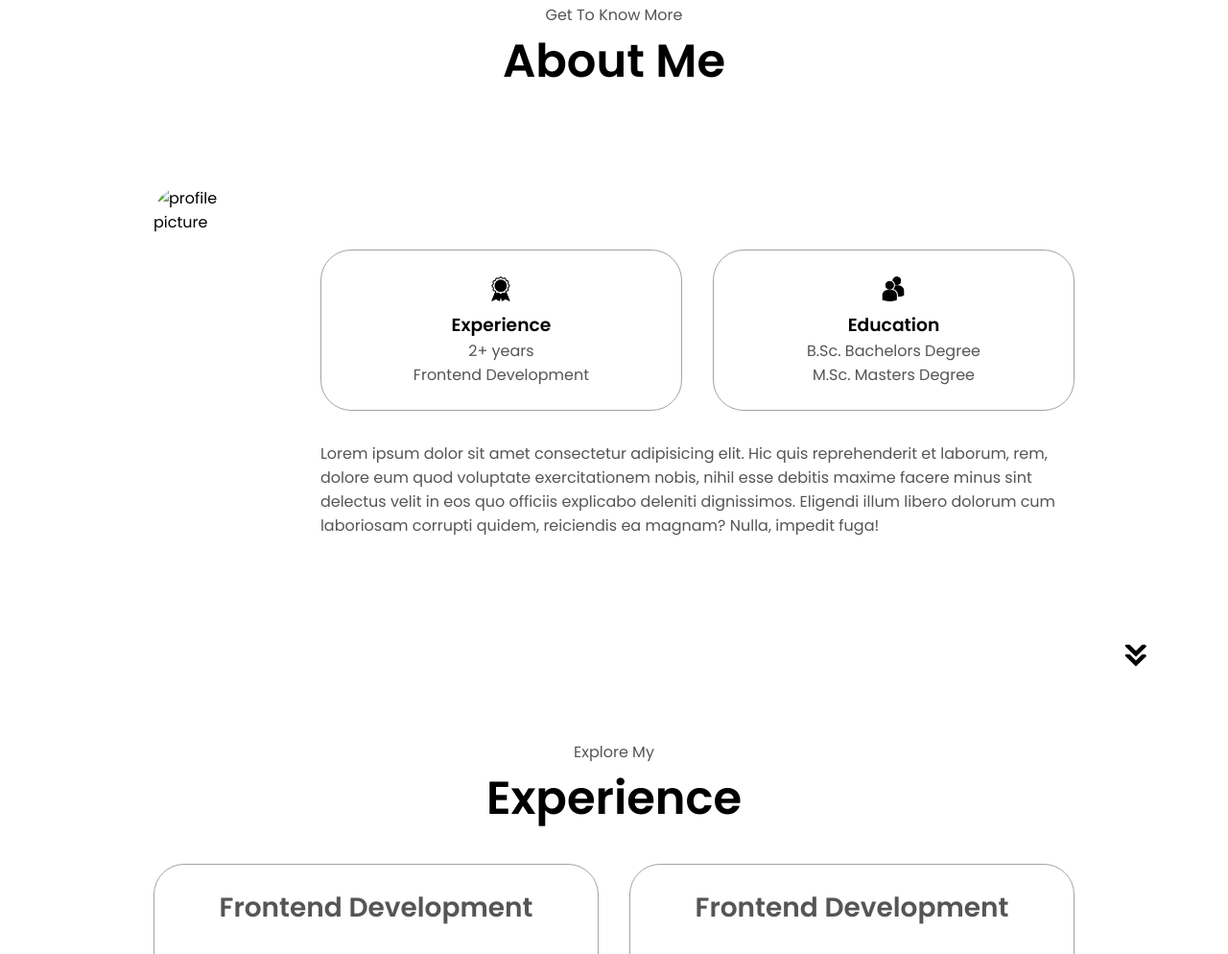
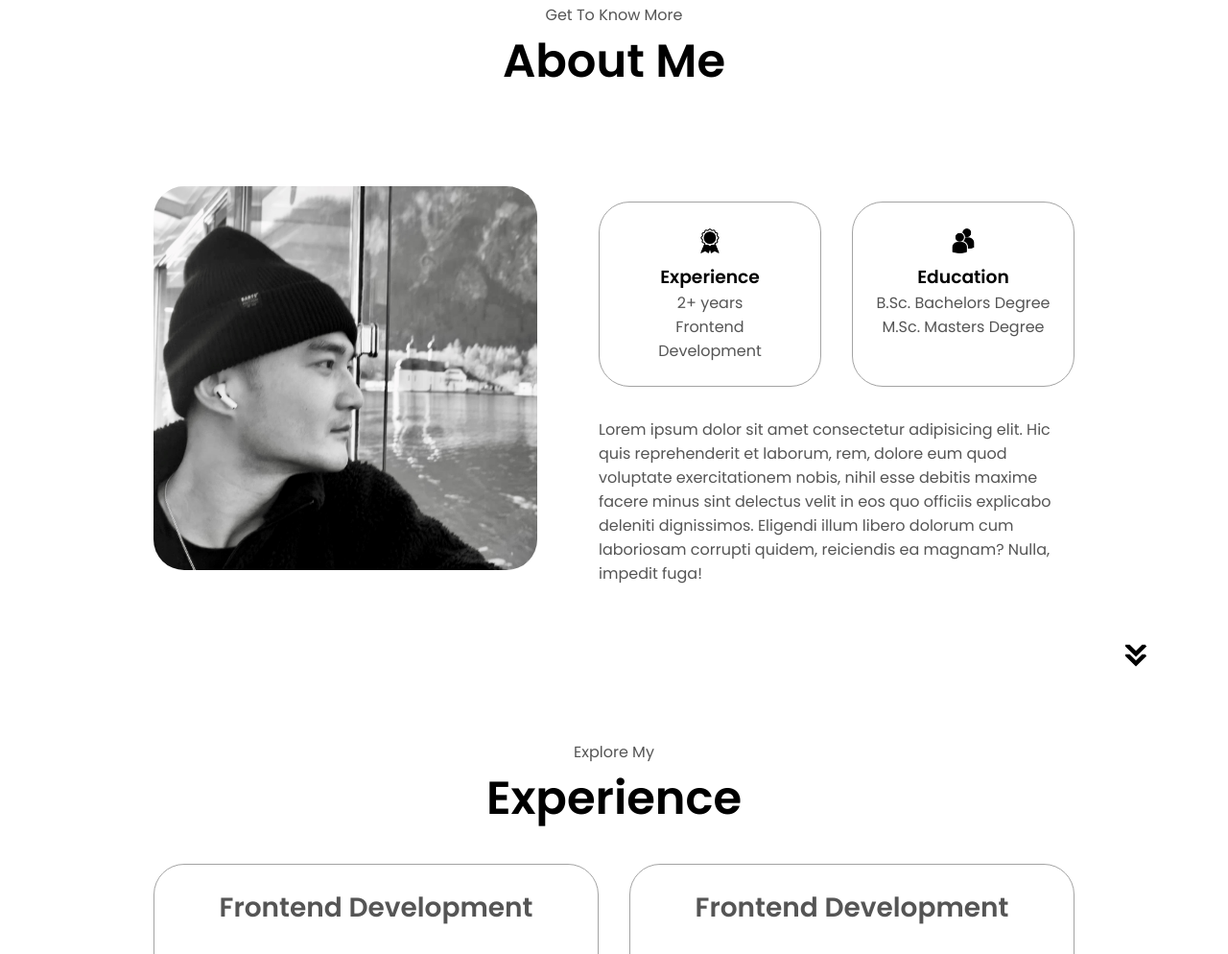
Before and after one commit to honggangyan/Portfolio, a plain HTML site: page index.html in a window 1280 px wide. Shown: the part 925-1919 px from the top of the page at 96% size. Drawn offline with Linux system fonts and the light colour scheme.

Commit message:
change profile pic

```diff
--- a/index.html
+++ b/index.html
@@ -70,7 +70,7 @@
         <h1 class="title">About Me</h1>
         <div class="section-container">
             <div class="section__pic-container">
-                <img src="./assets/about-pic.png" alt="profile picture" class="about-pic">
+                <img src="./assets/about-pic.jpg" alt="profile picture" class="about-pic">
             </div>
             <div class="about-details-container">
                 <div class="about-containers">
```
